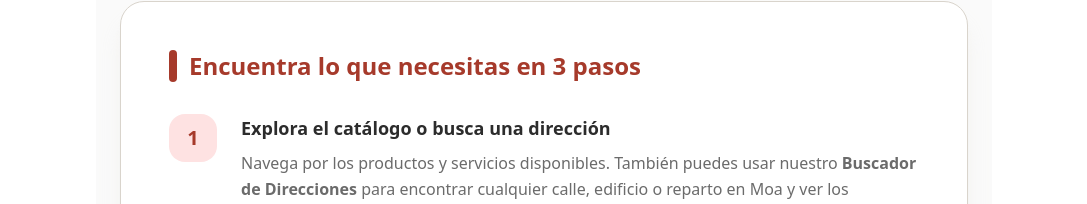
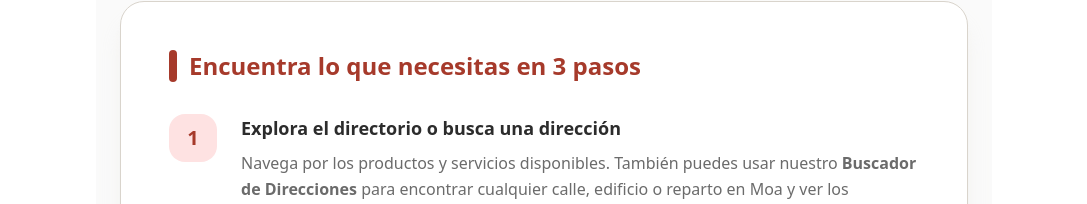
Before and after one commit to KCodeXPro/moa-tradecenter, a React (Vite) app in the folder frontend/: page /como-funciona in a window 1280 px wide. Shown: the part 508-712 px from the top of the page, without its empty margins (96-1183 px from the left). Built offline with nearby package versions, Linux system fonts and the light colour scheme; no server answers.

Commit message:
fix: texto catalogo por directorio

```diff
--- a/frontend/src/pages/ComoFunciona.tsx
+++ b/frontend/src/pages/ComoFunciona.tsx
@@ -71,7 +71,7 @@ export default function ComoFunciona() {
               <div className="flex gap-6">
                 <div className="w-12 h-12 rounded-2xl bg-[#FEE2E2] flex items-center justify-center text-xl font-extrabold text-[#A63A2B] shrink-0">1</div>
                 <div>
-                  <h3 className="text-lg font-bold text-[#2C2C2C] mb-2">Explora el catálogo o busca una dirección</h3>
+                  <h3 className="text-lg font-bold text-[#2C2C2C] mb-2">Explora el directorio o busca una dirección</h3>
                   <p className="text-[#6B6B6B] leading-relaxed">Navega por los productos y servicios disponibles. También puedes usar nuestro <strong>Buscador de Direcciones</strong> para encontrar cualquier calle, edificio o reparto en Moa y ver los negocios cercanos.</p>
                 </div>
               </div>
```
